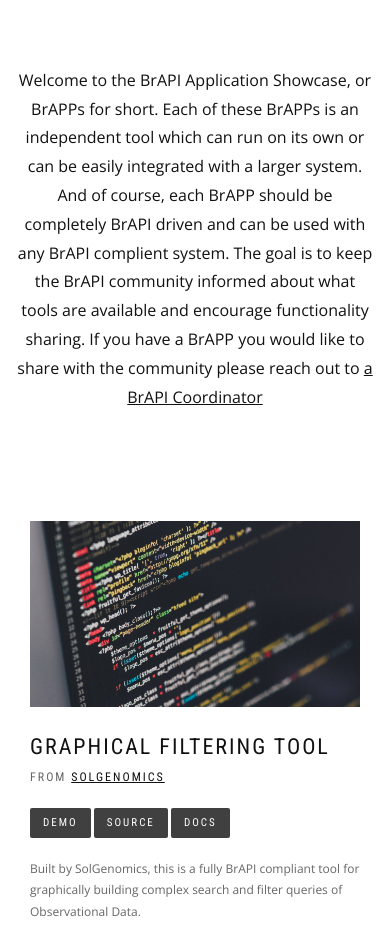
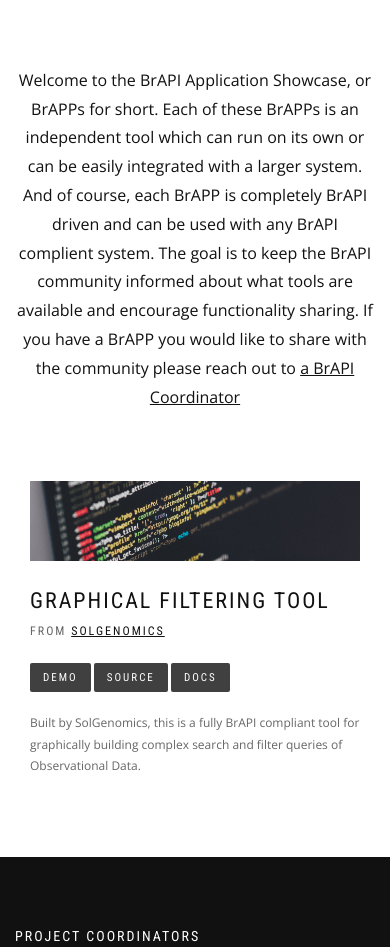
Before and after one commit to plantbreeding/brapi-website, a PHP site: page /brapps.php in a window 390 px wide. Shown: the part 303-1250 px from the top of the page. Run offline with PHP 8.4, Linux system fonts and the light colour scheme; some web fonts are replaced.

Commit message:
update brapps

```diff
--- a/assets/css/style.css
+++ b/assets/css/style.css
@@ -2271,15 +2271,13 @@ p > a {
 
 @media (min-width: 1200px) {
   .post-thumbnail.col-md-12{
-    overflow: unset !important;
-    height: auto !important;
     transition: unset;
   }
   .post {
     min-height: 160px;
   }
 }
-@media (min-width: 991px) {
+@media (min-width: 991px) and (max-width: 1200px) {
   .post-thumbnail.col-md-12{
     overflow: hidden;
     height: 80px;
@@ -2288,9 +2286,21 @@ p > a {
     min-height: 220px;
   }
 }
-@media (min-width: 767px) {
+@media (min-width: 767px) and (max-width: 991px) {
+  .post-thumbnail.col-md-12{
+    transition: unset;
+  }
   .post {
     min-height: 200px;
+  }
+}
+@media (max-width: 767px) {
+  .post-thumbnail.col-md-12{
+    overflow: hidden;
+    height: 80px;
+  }
+  .post {
+    min-height: 220px;
   }
 }
 
--- a/html/brapps-section.html
+++ b/html/brapps-section.html
@@ -4,7 +4,7 @@
       <div class="col-sm-8 col-sm-offset-2">
         <div class="module-subtitle">
           <p>Welcome to the BrAPI Application Showcase, or BrAPPs for short. Each of these BrAPPs is an independent tool which
-            can run on its own or can be easily integrated with a larger system. And of course, each BrAPP should be completely
+            can run on its own or can be easily integrated with a larger system. And of course, each BrAPP is completely
             BrAPI driven and can be used with any BrAPI complient system. The goal is to keep the BrAPI community informed
             about what tools are available and encourage functionality sharing. If you have a BrAPP you would like to share
             with the community please reach out to
```
